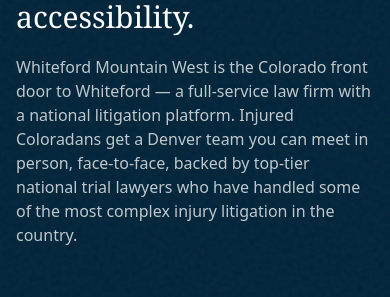
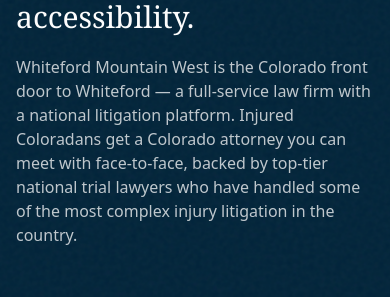
Before and after one commit to mindminer21/coloradoinjurycounsel, a Next.js app: page /about in a window 390 px wide. Shown: the part 232-529 px from the top of the page. Built offline with nearby package versions, Linux system fonts and the light colour scheme; no server answers.

Commit message:
About hero: 'a Colorado attorney you can meet with face-to-face' (no attorney-answers-phone framing)
Co-Authored-By: Claude Opus 4.8 <noreply@anthropic.com>
Claude-Session: https://claude.ai/code/session_01946Ry12ViFgRxNApojXkbK

```diff
--- a/app/about/page.tsx
+++ b/app/about/page.tsx
@@ -22,7 +22,7 @@ export default function AboutPage() {
           </h1>
           <p className="mt-5 max-w-2xl text-white/75">
             Whiteford Mountain West is the Colorado front door to Whiteford — a full-service law firm with a
-            national litigation platform. Injured Coloradans get a Denver team you can meet in person,
+            national litigation platform. Injured Coloradans get a Colorado attorney you can meet with
             face-to-face, backed by top-tier national trial lawyers who have handled some of the most complex
             injury litigation in the country.
           </p>
```
